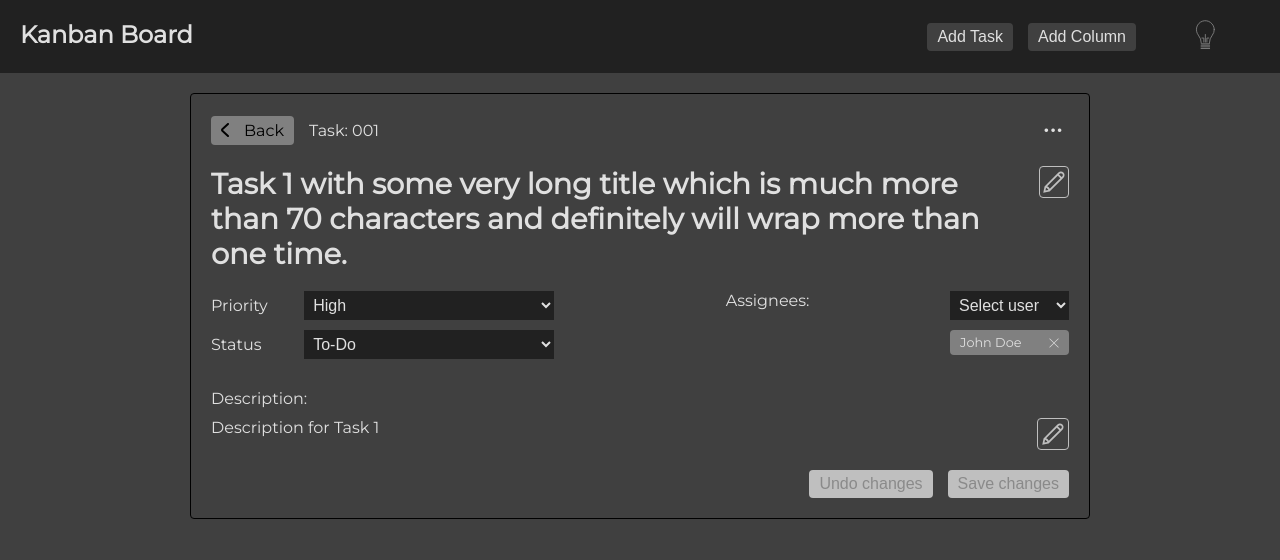
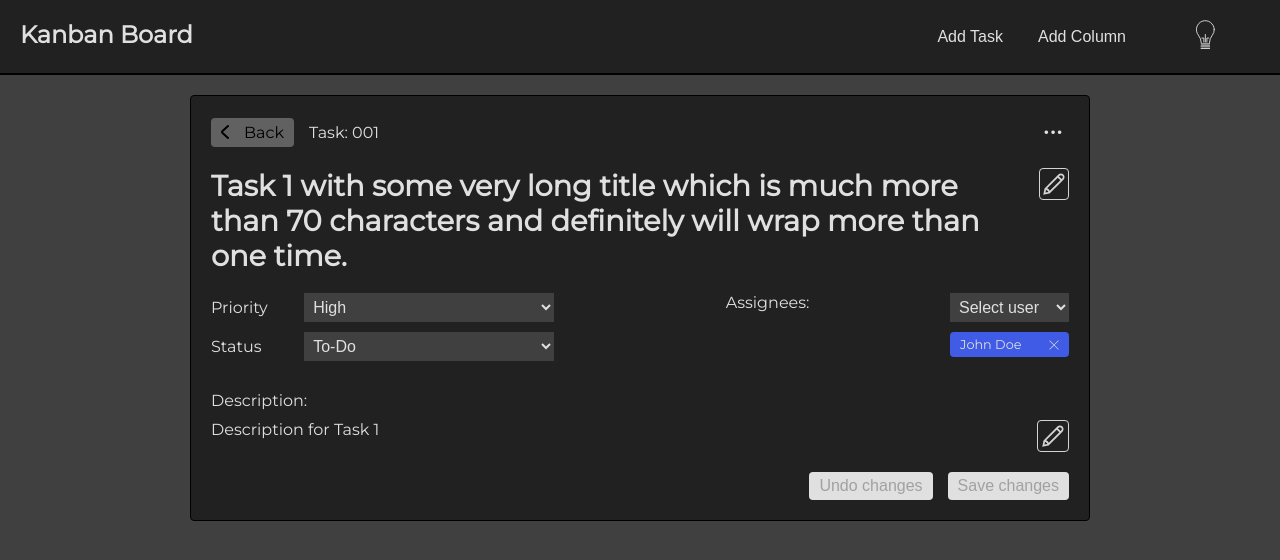
Before and after one commit to ilyas-sov/kanban-board, a React (Create React App) app: page /tasks/001 in a window 1280 px wide. Shown: the top 560 px of the page. Built offline with nearby package versions, Linux system fonts and the light colour scheme.

Commit message:
Change theme palette and add light theme

```diff
--- a/src/components/Column.module.scss
+++ b/src/components/Column.module.scss
@@ -1,5 +1,6 @@
 .column {
-  border: 1px solid var(--black);
+  border: 1px solid var(--border-color);
+  // background-color: var(--bg-secondary);
   border-radius: 4px;
   min-height: 600px;
   flex: 0 1 300px;
@@ -18,6 +19,7 @@
       text-transform: capitalize;
       padding: 10px;
       background-color: var(--bg-main);
+      color: var(--text-color-light);
       border-top-right-radius: 4px;
       border-top-left-radius: 4px;
 
--- a/src/components/Header.module.scss
+++ b/src/components/Header.module.scss
@@ -3,9 +3,11 @@
   justify-content: space-between;
   padding: 20px;
   background-color: var(--bg-main);
+  border-bottom: 2px solid var(--border-color);
 
   h1 {
     font-size: 1.5rem;
+    color: var(--text-color-light);
   }
 
   .actions {
--- a/src/components/Options.module.scss
+++ b/src/components/Options.module.scss
@@ -13,7 +13,7 @@
     border: none;
     outline: none;
     font-size: 1rem;
-    background-color: var(--bg-main);
+    background-color: var(--bg-body);
     color: var(--text-color);
 
     option {
--- a/src/components/Tag.module.scss
+++ b/src/components/Tag.module.scss
@@ -6,11 +6,11 @@
   font-size: 0.8rem;
   padding: 5px 10px;
   border-radius: 4px;
-  background-color: var(--grey);
+  background-color: var(--accent-blue-main);
+  color: var(--text-color-light);
 
   &:hover {
-    background-color: var(--light-grey);
-    color: var(--black);
+    background-color: var(--accent-blue-secondary);
 
     svg path {
       fill: var(--black);
--- a/src/components/TaskCard.module.scss
+++ b/src/components/TaskCard.module.scss
@@ -6,7 +6,7 @@
   border: 1px solid var(--border-color);
   border-radius: 4px;
   position: relative;
-  background-color: var(--bg-main);
+  background-color: var(--bg-secondary);
 
   .header {
     display: flex;
@@ -36,8 +36,8 @@
     a {
       padding: 5px 10px;
       border-radius: 4px;
-      background-color: var(--bg-secondary);
-      color: var(--text-color);
+      background-color: var(--btn-main);
+      color: var(--text-color-main);
       font-size: 0.8rem;
 
       &:hover {
--- a/src/components/TaskDetails/TaskDetails.module.scss
+++ b/src/components/TaskDetails/TaskDetails.module.scss
@@ -3,14 +3,14 @@
   padding: 5px 10px;
   border: none;
   border-radius: 4px;
-  background-color: var(--grey);
+  background-color: var(--btn-main);
 
   &:hover {
-    background-color: var(--light-grey);
+    background-color: var(--btn-secondary);
   }
 
   &:disabled {
-    background-color: var(--light-grey);
+    background-color: var(--btn-disabled);
   }
 }
 
@@ -18,6 +18,7 @@
   margin: 0 auto;
   max-width: 900px;
   border: 1px solid var(--border-color);
+  background-color: var(--bg-secondary);
   border-radius: 4px;
   padding: 20px;
 
@@ -105,7 +106,7 @@
         font-weight: 600;
         line-height: 1.2;
         resize: none;
-        background-color: var(--bg-main);
+        background-color: var(--bg-body);
         color: var(--text-color-main);
         border: none;
         border-radius: 4px;
@@ -149,7 +150,7 @@
 }
 
 .options_container {
-  background-color: var(--grey);
+  background-color: var(--btn-main);
   padding: 5px;
   border-radius: 4px;
   white-space: nowrap;
@@ -168,7 +169,7 @@
       color: var(--priority-color-high);
 
       &:hover {
-        background-color: var(--bg-main);
+        background-color: var(--dark-bg);
       }
     }
   }
@@ -187,7 +188,7 @@
     }
 
     &:disabled {
-      background-color: var(--light-grey);
+      background-color: var(--btn-disabled);
     }
   }
 }
@@ -218,11 +219,7 @@
   }
 
   .delete {
-    background-color: var(--border-color);
+    background-color: var(--dark-bg);
     color: var(--priority-color-high);
-
-    &:hover {
-      background-color: var(--bg-main);
-    }
   }
 }
--- a/src/components/ThemeToggler/ThemeToggler.module.scss
+++ b/src/components/ThemeToggler/ThemeToggler.module.scss
@@ -7,7 +7,7 @@
     path,
     line,
     polyline {
-      stroke: var(--grey);
+      stroke: var(--text-color-main);
     }
   }
 
@@ -36,6 +36,14 @@
     animation-delay: 0.5s;
     background-color: gold;
   }
+
+  input:checked ~ .icon {
+    path,
+    line,
+    polyline {
+      stroke: var(--black);
+    }
+  }
 }
 
 @keyframes light-up {
--- a/src/components/UI/Button.module.scss
+++ b/src/components/UI/Button.module.scss
@@ -5,19 +5,15 @@
   width: 32px;
   height: 32px;
   border-radius: 4px;
-  border: 1px solid var(--light-grey);
+  border: 1px solid var(--btn-secondary);
   background-color: transparent;
 
   svg {
     pointer-events: none;
-    fill: var(--light-grey);
+    fill: var(--btn-secondary);
   }
 
   &:hover {
-    background-color: var(--grey);
-
-    svg {
-      fill: var(--bg-main);
-    }
+    background-color: var(--btn-main);
   }
 }
--- a/src/components/dialogs/NewColumnDialog.module.scss
+++ b/src/components/dialogs/NewColumnDialog.module.scss
@@ -20,7 +20,7 @@
       border: none;
       resize: none;
       font-weight: 600;
-      background-color: var(--bg-main);
+      background-color: var(--bg-body);
       color: var(--text-color);
     }
 
@@ -40,10 +40,10 @@
         padding: 5px 10px;
         border: none;
         border-radius: 4px;
-        background-color: var(--grey);
+        background-color: var(--btn-main);
 
         &:hover {
-          background-color: var(--light-grey);
+          background-color: var(--btn-secondary);
         }
 
         &.add {
--- a/src/components/dialogs/NewTaskDialog.module.scss
+++ b/src/components/dialogs/NewTaskDialog.module.scss
@@ -20,7 +20,7 @@
       padding: 5px;
       border: none;
       resize: none;
-      background-color: var(--bg-main);
+      background-color: var(--bg-body);
       color: var(--text-color);
 
       &.title {
@@ -38,10 +38,10 @@
         padding: 5px 10px;
         border: none;
         border-radius: 4px;
-        background-color: var(--grey);
+        background-color: var(--btn-main);
 
         &:hover {
-          background-color: var(--light-grey);
+          background-color: var(--btn-secondary);
         }
 
         &.add {
--- a/src/index.css
+++ b/src/index.css
@@ -10,7 +10,7 @@ body {
   -moz-osx-font-smoothing: grayscale;
   font-size: var(--font-size-root);
   color: var(--text-color-main);
-  background-color: var(--bg-secondary);
+  background-color: var(--bg-body);
 }
 
 * {
@@ -37,6 +37,10 @@ button,
 a {
   cursor: pointer;
   border: none;
+
+  &:disabled {
+    cursor: not-allowed;
+  }
 }
 
 a {
--- a/src/variables.css
+++ b/src/variables.css
@@ -1,30 +1,44 @@
 :root {
   --font-size-root: 16px;
 
-  --bg-main: #eee;
-  --bg-secondary: #bfbfbf;
+  --bg-main: #2e42a6;
+  --bg-secondary: #fff;
+  --bg-body: #f0f0f0;
+
+  --btn-main: #d4d4d4;
+  --btn-secondary: #b8b8b8;
+  --btn-disabled: #e0e0e0;
 
   --text-color-main: #212121;
+  --text-color-dark: #212121;
+  --text-color-light: #e0e0e0;
 
   --accent-main: orange;
   --accent-secondary: #ffcc4a;
 
-  --border-color: gray;
+  --accent-blue-main: #405ce6;
+  --accent-blue-secondary: var(--bg-main);
+
+  --border-color: #1c2e8a;
 
   --priority-color-low: #40a12f;
   --priority-color-medium: #3968bf;
   --priority-color-high: red;
 
   --black: #000000;
-  --grey: var(--border-color);
-  --light-grey: var(--bg-secondary);
+  --dark-bg: #16256e;
 }
 
 body.dark {
   --bg-main: #212121;
-  --bg-secondary: #404040;
+  --bg-secondary: #212121;
+  --bg-body: #404040;
 
   --text-color-main: #e0e0e0;
 
+  --btn-main: #616161;
+  --btn-secondary: #d4d4d4;
+
   --border-color: #000000;
+  --dark-bg: var(--black);
 }
```
